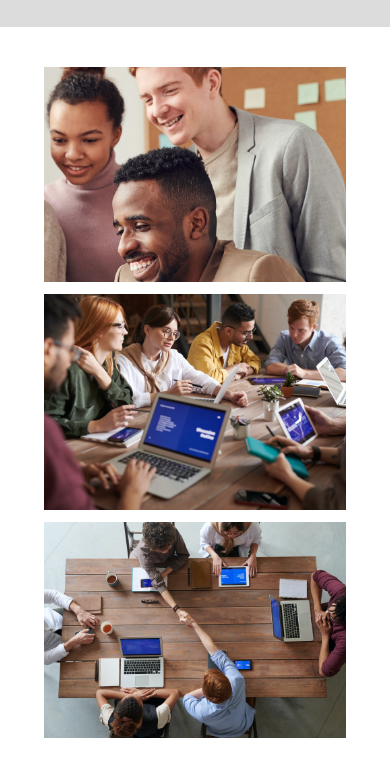
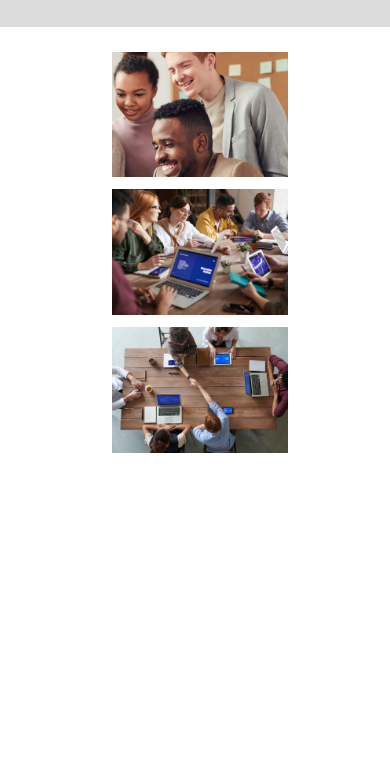
Before and after one commit to dunjadobric/Zadatak-praksa-responsive, a plain HTML site: page zadatak1/index.html in a window 390 px wide. Shown: the part 2524-3301 px from the top of the page. After the commit the page ends 3004 px from the top, so only its background shows below. Drawn offline with nearby package versions, Linux system fonts and the light colour scheme.

Commit message:
gallery responsive

```diff
--- a/zadatak1/scss/_gallery.scss
+++ b/zadatak1/scss/_gallery.scss
@@ -1,5 +1,5 @@
 .gallery {
-    margin: 40px 20px;
+    margin: 20px 0;
     justify-content: center;
 
     .gallery-item {
@@ -9,8 +9,41 @@
             img {
                 max-width: 100%;
                 height: auto;
-                margin-bottom: 10px;
             }
         }
     }
 }
+
+@media only screen and (max-width: 1130px) {
+    .gallery {
+
+        .gallery-item {
+            width: 250px;
+        }
+    }
+}
+
+@media only screen and (max-width: 800px) {
+    .gallery {
+
+        .gallery-item {
+            width: 200px;
+        }
+    }
+}
+
+@media only screen and (max-width: 650px) {
+    .gallery {
+        flex-direction: column;
+
+        .gallery-item {
+            width: 200px;
+
+            a {
+                img {
+                    margin: 5px;
+                }
+            }
+        }
+    }
+}
```
Also changed, not shown: zadatak1/index.html (+1 -1 lines), zadatak1/css/style.css, 1 other file.
